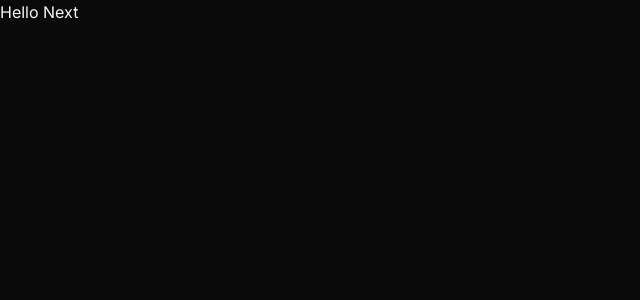
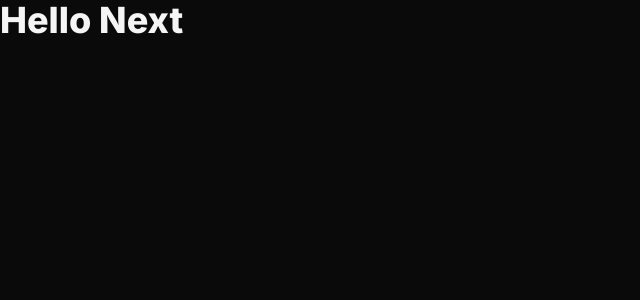
Before and after one commit to felpfsf/nlw-spacetime-web, a Next.js app: page / in a window 1280 px wide. Shown: the top 300 px of the page, without its empty margins (0-640 px from the left). Built offline with nearby package versions, Linux system fonts and the light colour scheme.

Commit message:
feat: initial

```diff
--- a/src/app/layout.tsx
+++ b/src/app/layout.tsx
@@ -1,21 +1,18 @@
-import { Inter } from "next/font/google";
-import "./globals.css";
+import { Inter } from 'next/font/google'
+import { ReactNode } from 'react'
+import './globals.css'
 
-const inter = Inter({ subsets: ["latin"] });
+const inter = Inter({ subsets: ['latin'] })
 
 export const metadata = {
-  title: "NLW Spacetime",
-  description: "Compartilhe seus momentos",
-};
+  title: 'NLW Spacetime',
+  description: 'Compartilhe seus momentos',
+}
 
-export default function RootLayout({
-  children,
-}: {
-  children: React.ReactNode;
-}) {
+export default function RootLayout({ children }: { children: ReactNode }) {
   return (
-    <html lang='en'>
+    <html lang="pt">
       <body className={inter.className}>{children}</body>
     </html>
-  );
+  )
 }
--- a/src/app/page.tsx
+++ b/src/app/page.tsx
@@ -1,7 +1,7 @@
 export default function Home() {
   return (
     <main>
-      <h1>Hello Next</h1>
+      <h1 className="text-4xl font-extrabold">Hello Next</h1>
     </main>
   );
 }
```
